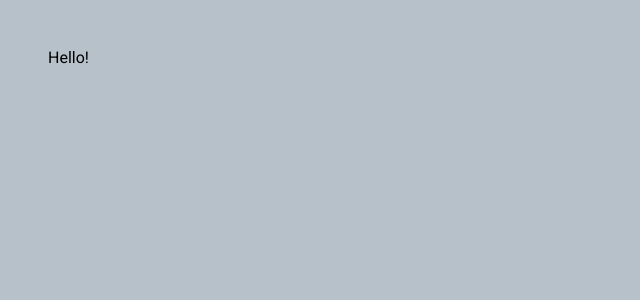
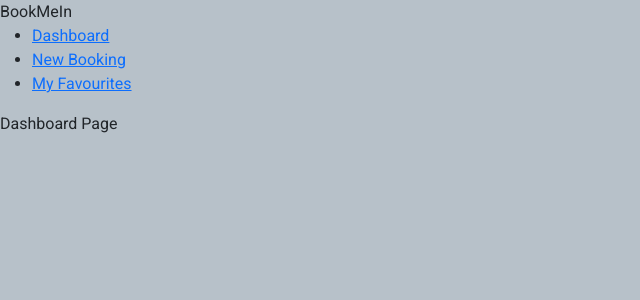
Before and after one commit to Rjkem/BookMeIn, a React (Create React App) app: page / in a window 1280 px wide. Shown: the top 300 px of the page, without its empty margins (0-640 px from the left). Built offline with nearby package versions, Linux system fonts and the light colour scheme.

Commit message:
Added the header and created the base pages.

```diff
--- a/package.json
+++ b/package.json
@@ -8,6 +8,7 @@
     "@testing-library/user-event": "^12.8.3",
     "react": "^17.0.2",
     "react-dom": "^17.0.2",
+    "react-router-dom": "^5.2.0",
     "react-scripts": "4.0.3",
     "web-vitals": "^1.1.2"
   },
--- a/public/index.html
+++ b/public/index.html
@@ -10,6 +10,7 @@
       content="Web site created using create-react-app"
     />
     <link rel="apple-touch-icon" href="%PUBLIC_URL%/logo192.png" />
+    <link href="https://cdn.jsdelivr.net/npm/bootstrap@5.0.2/dist/css/bootstrap.min.css" rel="stylesheet" integrity="sha384-EVSTQN3/azprG1Anm3QDgpJLIm9Nao0Yz1ztcQTwFspd3yD65VohhpuuCOmLASjC" crossorigin="anonymous">
     <link href='http://fonts.googleapis.com/css?family=Roboto' rel='stylesheet' type='text/css'>
     <!--
       manifest.json provides metadata used when your web app is installed on a
--- a/src/App.js
+++ b/src/App.js
@@ -1,5 +1,32 @@
+// Third party imports.
+import { Route, Switch } from "react-router-dom";
+
+// Local imports.
+import DashboardPage from "./pages/Dashboard";
+import ExistingBookingsPage from "./pages/ExistingBookings";
+import FavouritesPage from "./pages/Favourites";
+import NewBookingPage from "./pages/NewBooking";
+import MainNavigation from "./components/layout/MainNavigation";
+
 function App() {
-  return <div>Hello!</div>;
+  return (
+    <div>
+      {/* Show the main navigation bar at the top. */}
+      <MainNavigation />
+      {/* Routes */}
+      <Switch>
+        <Route path="/" exact>
+          <DashboardPage />
+        </Route>
+        <Route path="/new-booking">
+          <NewBookingPage />
+        </Route>
+        <Route path="/favourites">
+          <FavouritesPage />
+        </Route>
+      </Switch>
+    </div>
+  );
 }
 
 export default App;
--- /dev/null
+++ b/src/components/layout/MainNavigation.js
@@ -0,0 +1,26 @@
+// Third party imports
+import { Link } from "react-router-dom";
+
+function MainNavigation() {
+  return (
+    // Create the NavBar at the top of the page
+    <header>
+      <div>BookMeIn</div>
+      <nav>
+        <ul>
+          <li>
+            <Link to="/">Dashboard</Link>
+          </li>
+          <li>
+            <Link to="/new-booking">New Booking</Link>
+          </li>
+          <li>
+            <Link to="/favourites">My Favourites</Link>
+          </li>
+        </ul>
+      </nav>
+    </header>
+  );
+}
+
+export default MainNavigation;
--- a/src/index.css
+++ b/src/index.css
@@ -1,73 +1,22 @@
+@import url("http://fonts.googleapis.com/css?family=Roboto");
+
 * {
   box-sizing: border-box;
 }
 
 body {
-    font-family: Roboto, -apple-system, BlinkMacSystemFont, 'Segoe UI', Oxygen, Ubuntu, Cantarell, 'Open Sans', 'Helvetica Neue', sans-serif;
-    margin: 3rem;
-    background-color: #B7C1C9;
+  font-family: Roboto, -apple-system, BlinkMacSystemFont, "Segoe UI", Oxygen,
+    Ubuntu, Cantarell, "Open Sans", "Helvetica Neue", sans-serif;
+  margin: 0;
+  background-color: #b7c1c9;
 }
 
-  h1, h2 {
-    color: #6200EE;
+h1 {
+  font-size: 2.5rem;
+  color: #6200ee;
 }
 
-  .btn {
-    font: inherit;
-    padding: 0.5rem 1.5rem;
-    cursor: pointer;
-    border-radius: 4px;
-    background-color: #6200EE;
-    color: white;
-    border: 0px solid #800040;
-    margin: 0 1rem;
+h2 {
+  font-size: 1.5rem;
+  color: #6200ee;
 }
-
-  .btn:hover {
-    background-color: #4700ee;
-    border-color: #4700ee;
-  }
-
-  .btn--alt {
-    background-color: transparent;
-    color: #6200EE;
-  }
-
-  .btn--alt:hover {
-    background-color: #4700ee;
-  }
-
-  .card {
-    background-color: white;
-    border-radius: 4px;
-    box-shadow: 0 1px 4px rgba(0, 0, 0, 0.2);
-    padding: 1rem;
-    width: 20rem;
-  }
-
-  .actions {
-    text-align: right;
-  }
-
-  .modal {
-    box-shadow: 0 1px 4px rgba(0, 0, 0, 0.2);
-    border-radius: 6px;
-    background-color: white;
-    padding: 1rem;
-    text-align: center;
-    width: 30rem;
-    z-index: 10;
-    position: fixed;
-    top: 20vh;
-    left: calc(50% - 15rem);
-  }
-
-  .backdrop {
-    position: fixed;
-    z-index: 1;
-    background-color: rgba(0, 0, 0, 0.75);
-    width: 100%;
-    height: 100vh;
-    top: 0;
-    left: 0;
-  }
--- a/src/index.js
+++ b/src/index.js
@@ -1,7 +1,15 @@
+// Third party imports.
 import React from "react";
 import ReactDOM from "react-dom";
+import { BrowserRouter } from "react-router-dom";
 
+// Local imports.
 import "./index.css";
 import App from "./App";
 
-ReactDOM.render(<App />, document.getElementById("root"));
+ReactDOM.render(
+  <BrowserRouter>
+    <App />
+  </BrowserRouter>,
+  document.getElementById("root")
+);
--- /dev/null
+++ b/src/pages/Dashboard.js
@@ -0,0 +1,5 @@
+function DashboardPage() {
+    return <div>Dashboard Page</div>;
+  }
+
+  export default DashboardPage;
--- /dev/null
+++ b/src/pages/ExistingBookings.js
@@ -0,0 +1,5 @@
+function ExistingBookings() {
+  return <div>Existing Bookings Page</div>;
+}
+
+export default ExistingBookings;
--- /dev/null
+++ b/src/pages/Favourites.js
@@ -0,0 +1,5 @@
+function FavouritesPage() {
+  return <div>Favourites Page</div>;
+}
+
+export default FavouritesPage;
--- /dev/null
+++ b/src/pages/NewBooking.js
@@ -0,0 +1,5 @@
+function NewBookingsPage() {
+  return <div>New Bookings Page</div>;
+}
+
+export default NewBookingsPage;
```
Also changed, not shown: 1 other file (tests, documents, lock files or other folders). Lines whose indentation alone changed are shown as unchanged.
